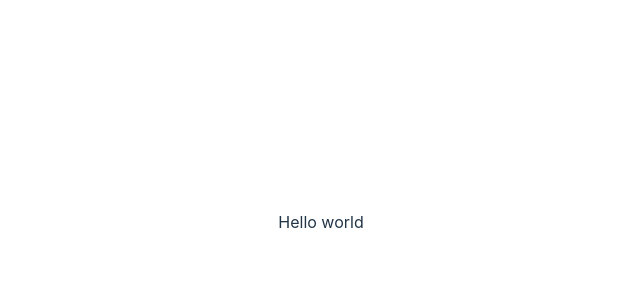
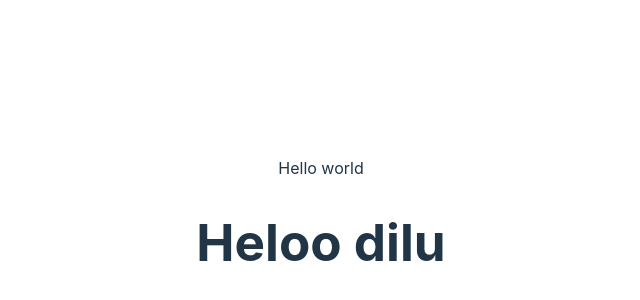
Before and after one commit to Gagan3825/Pipline_pull_push_test, a React (Vite) app: page / in a window 1280 px wide. Shown: the part 178-478 px from the top of the page, without its empty margins (319-959 px from the left). Built offline with nearby package versions, Linux system fonts and the light colour scheme.

Commit message:
h tag added

```diff
--- a/src/App.jsx
+++ b/src/App.jsx
@@ -9,6 +9,7 @@ function App() {
   return (
     <>
       <p>Hello world</p>
+      <h1>Heloo dilu</h1>
     </>
   )
 }
```
